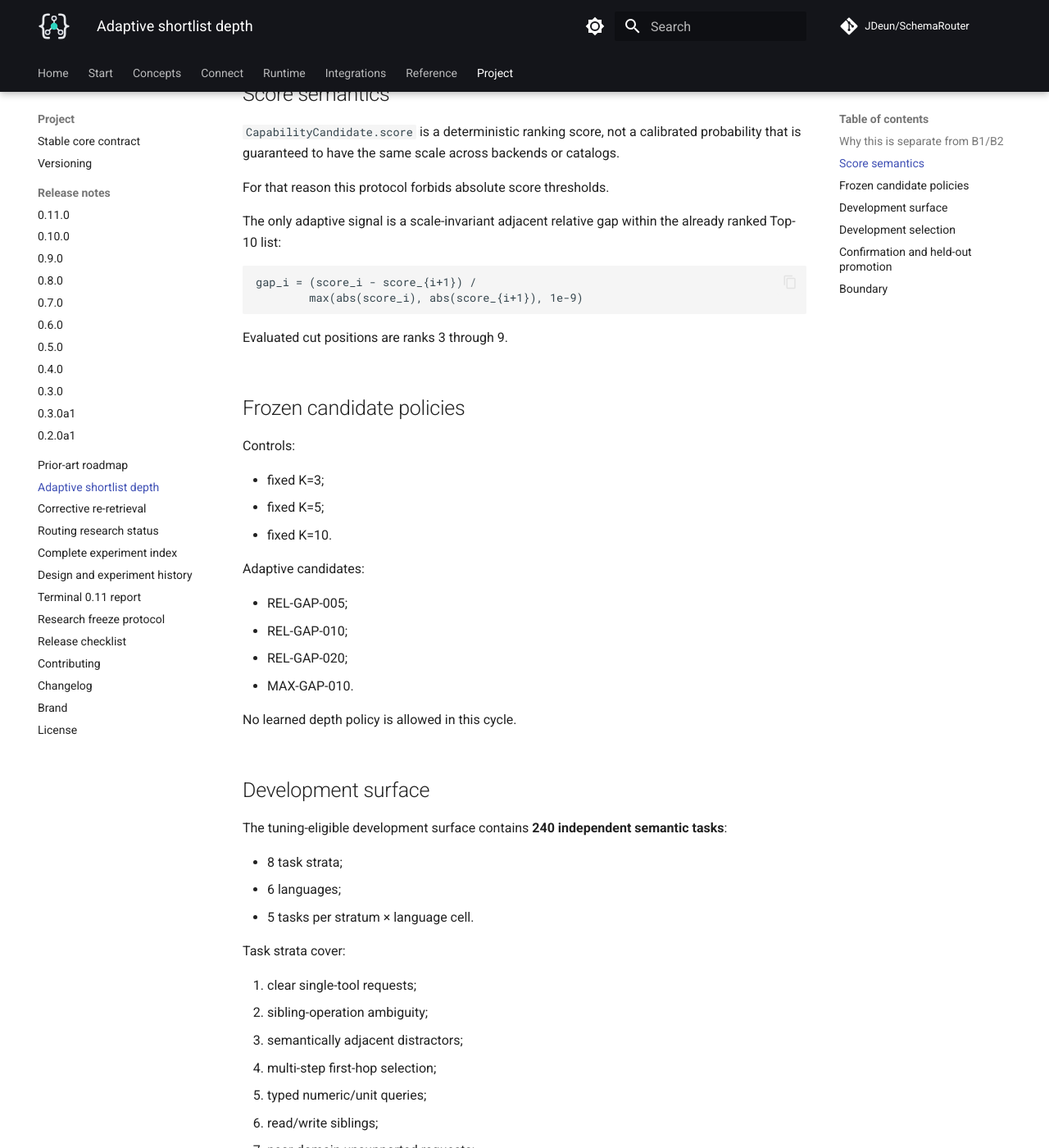
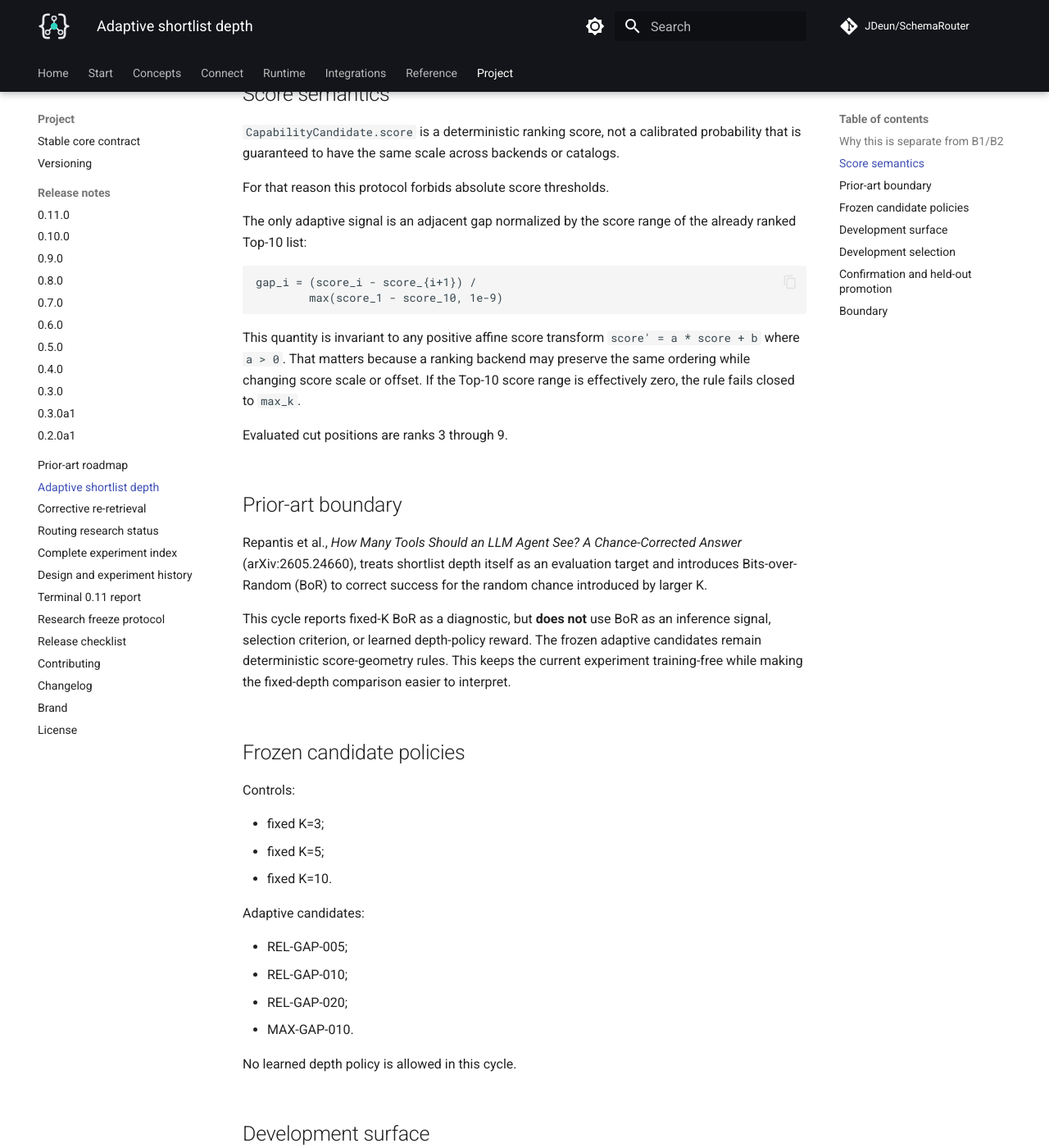
Before and after one commit to JDeun/SchemaRouter, an MkDocs documentation site: the page built from docs/research/adaptive-shortlist-depth.md, in a window 1280 px wide and 1400 px high, scrolled down 560 px. Shown: the whole window at 82% size. Built offline with MkDocs 1.6.1 and Material for MkDocs 9.7.7, drawn with Linux system fonts in a browser that asks for light colours; comment, search, counter and statistics services are not loaded.

Commit message:
docs: align adaptive depth with chance-corrected prior art

````diff
--- a/docs/research/adaptive-shortlist-depth.md
+++ b/docs/research/adaptive-shortlist-depth.md
@@ -21,15 +21,31 @@ guaranteed to have the same scale across backends or catalogs.
 
 For that reason this protocol forbids absolute score thresholds.
 
-The only adaptive signal is a scale-invariant adjacent relative gap within the already ranked
+The only adaptive signal is an adjacent gap normalized by the score range of the already ranked
 Top-10 list:
 
 ```text
 gap_i = (score_i - score_{i+1}) /
-        max(abs(score_i), abs(score_{i+1}), 1e-9)
+        max(score_1 - score_10, 1e-9)
 ```
 
+This quantity is invariant to any positive affine score transform
+`score' = a * score + b` where `a > 0`. That matters because a ranking backend may preserve the
+same ordering while changing score scale or offset. If the Top-10 score range is effectively zero,
+the rule fails closed to `max_k`.
+
 Evaluated cut positions are ranks 3 through 9.
+
+## Prior-art boundary
+
+Repantis et al., *How Many Tools Should an LLM Agent See? A Chance-Corrected Answer*
+(arXiv:2605.24660), treats shortlist depth itself as an evaluation target and introduces
+Bits-over-Random (BoR) to correct success for the random chance introduced by larger K.
+
+This cycle reports fixed-K BoR as a diagnostic, but **does not** use BoR as an inference signal,
+selection criterion, or learned depth-policy reward. The frozen adaptive candidates remain
+deterministic score-geometry rules. This keeps the current experiment training-free while making
+the fixed-depth comparison easier to interpret.
 
 ## Frozen candidate policies
 
````
